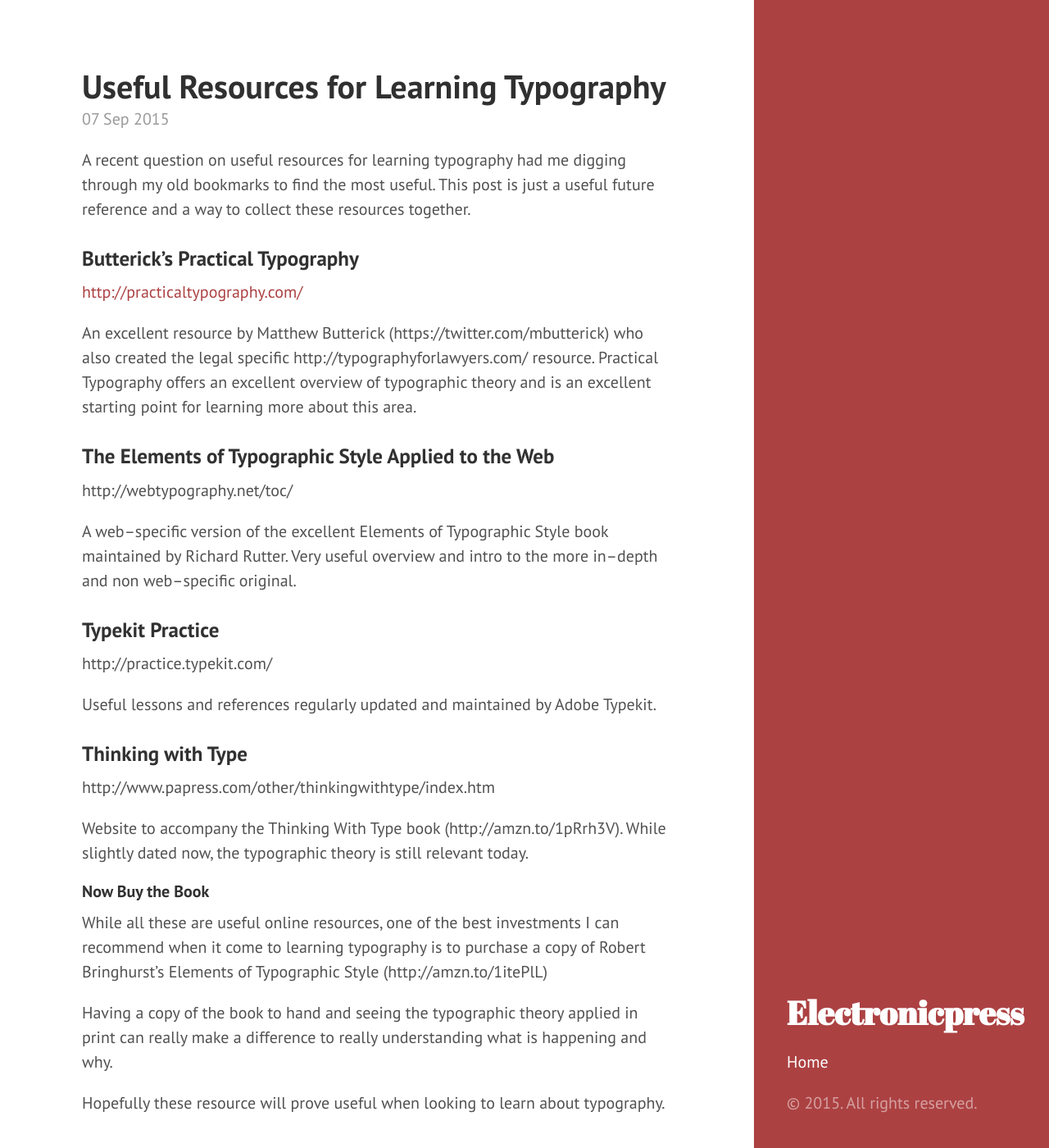
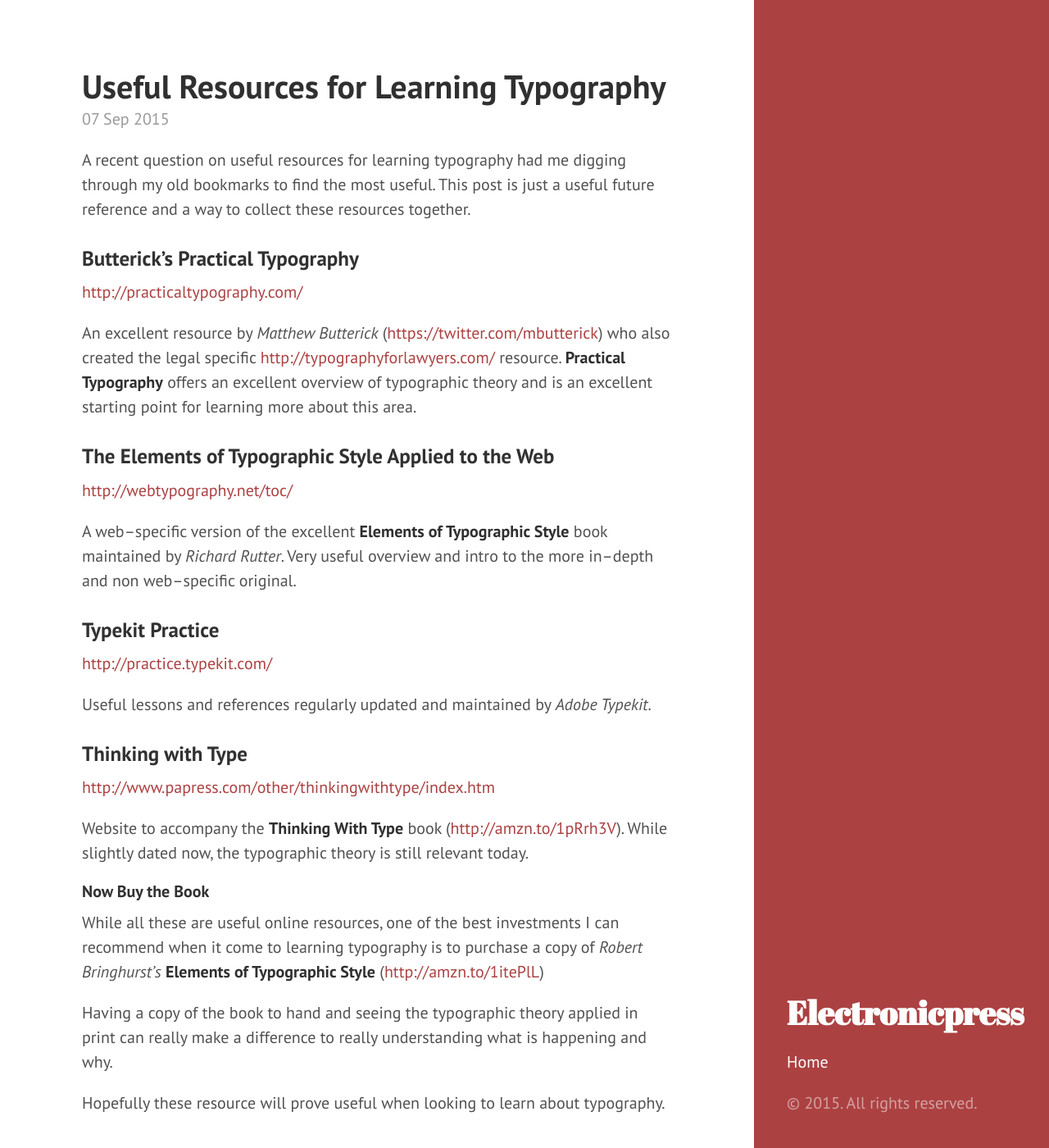
Before and after one commit to whitingx/whitingx.github.io, a Jekyll site: the page built from _posts/2015-09-07-useful-resources-for-learning-typography.markdown, in a window 1280 px wide and 1400 px high. Shown: the whole window at 82% size. Built offline with Jekyll 4.4.1, drawn with Linux system fonts in a browser that asks for light colours; part of the change alters nothing that is shown.

```diff
--- a/_posts/2015-09-07-useful-resources-for-learning-typography.markdown
+++ b/_posts/2015-09-07-useful-resources-for-learning-typography.markdown
@@ -11,29 +11,29 @@ A recent question on useful resources for learning typography had me digging thr
 
 [http://practicaltypography.com/](http://practicaltypography.com/)
 
-An excellent resource by Matthew Butterick (https://twitter.com/mbutterick) who also created the legal specific http://typographyforlawyers.com/ resource. Practical Typography offers an excellent overview of typographic theory and is an excellent starting point for learning more about this area.
+An excellent resource by _Matthew Butterick_ ([https://twitter.com/mbutterick](https://twitter.com/mbutterick)) who also created the legal specific [http://typographyforlawyers.com/](http://typographyforlawyers.com/) resource. **Practical Typography** offers an excellent overview of typographic theory and is an excellent starting point for learning more about this area.
 
 ### The Elements of Typographic Style Applied to the Web
 
-http://webtypography.net/toc/
+[http://webtypography.net/toc/](http://webtypography.net/toc/)
 
-A web–specific version of the excellent Elements of Typographic Style book maintained by Richard Rutter. Very useful overview and intro to the more in–depth and non web–specific original.
+A web–specific version of the excellent **Elements of Typographic Style** book maintained by _Richard Rutter_. Very useful overview and intro to the more in–depth and non web–specific original.
 
 ### Typekit Practice
 
-http://practice.typekit.com/
+[http://practice.typekit.com/](http://practice.typekit.com/)
 
-Useful lessons and references regularly updated and maintained by Adobe Typekit.
+Useful lessons and references regularly updated and maintained by _Adobe Typekit_.
 
 ### Thinking with Type
 
-http://www.papress.com/other/thinkingwithtype/index.htm
+[http://www.papress.com/other/thinkingwithtype/index.htm](http://www.papress.com/other/thinkingwithtype/index.htm)
 
-Website to accompany the Thinking With Type book (http://amzn.to/1pRrh3V). While slightly dated now, the typographic theory is still relevant today.
+Website to accompany the **Thinking With Type** book ([http://amzn.to/1pRrh3V](http://amzn.to/1pRrh3V)). While slightly dated now, the typographic theory is still relevant today.
 
 #### Now Buy the Book
 
-While all these are useful online resources, one of the best investments I can recommend when it come to learning typography is to purchase a copy of Robert Bringhurst's Elements of Typographic Style (http://amzn.to/1itePlL)
+While all these are useful online resources, one of the best investments I can recommend when it come to learning typography is to purchase a copy of _Robert Bringhurst's_ **Elements of Typographic Style** ([http://amzn.to/1itePlL](http://amzn.to/1itePlL))
 
 Having a copy of the book to hand and seeing the typographic theory applied in print can really make a difference to really understanding what is happening and why.
 
```
